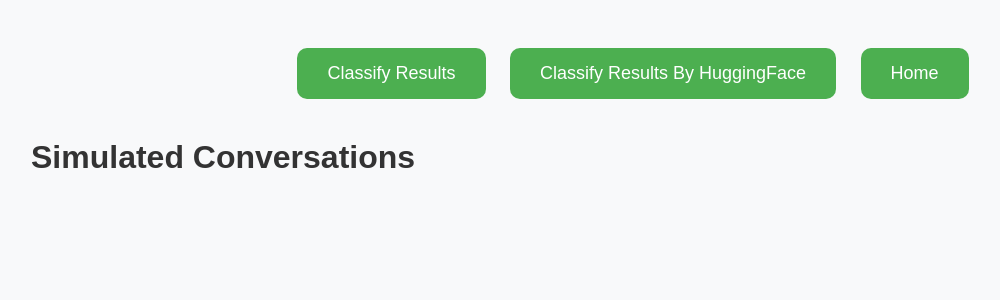
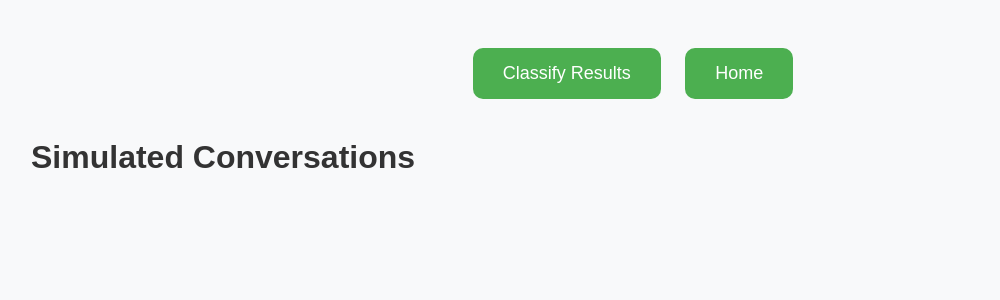
Before and after one commit to yagmurAksan/chatbot, a Django app: page /simulate/ in a window 1280 px wide. Shown: the top 300 px of the page, without its empty margins (7-1007 px from the left). Run offline with Django 4.2, Linux system fonts and the light colour scheme; data that the repository does not hold is empty.

Commit message:
classification with hugging face model is removed due to high data requirements

```diff
--- a/chatbot/chatbot_classifier.py
+++ b/chatbot/chatbot_classifier.py
@@ -1,11 +1,4 @@
-from transformers import pipeline
 import re
-
-classifier = pipeline(
-    "zero-shot-classification",
-    model="facebook/bart-large-mnli",
-    device=-1
-)
 
 MEATY_KEYWORDS = [
     "fish", "tuna", "salmon", "shrimp", "chicken", "beef",
@@ -43,10 +36,3 @@ def classify_food(text):
         return "vegan", results
     else:
         return "vegetarian", results
-
-def classify_hugging_face(text):
-    candidate_labels = ["vegan", "vegetarian", "non-vegetarian"]
-
-    result = classifier(text, candidate_labels)
-
-    return result['labels'][0], dict(zip(result['labels'], result['scores']))
--- a/chatbot/urls.py
+++ b/chatbot/urls.py
@@ -10,7 +10,6 @@ urlpatterns = [
     path('', views.home, name='home'),
     path('simulate/', views.simulate, name='simulate'),
     path('conversations/', views.show_conversations, name='show_conversations'),
-    path('classify/', views.classify, name='classify_hugging_face'),
     path('api/classify/', classify_api, name='classify_api'),
     path('classification-results/', views.classification_results, name='classification_results'),
     path('accounts/login/', auth_views.LoginView.as_view(template_name='registration/login.html'), name='login'),
--- a/chatbot/views.py
+++ b/chatbot/views.py
@@ -1,8 +1,6 @@
 from django.shortcuts import render
-from concurrent.futures import ThreadPoolExecutor, as_completed
 from .models import Conversation
 from .chatbot_simulator import simulate_conversations
-from .chatbot_classifier import classify_hugging_face
 
 def home(request):
     return render(request, 'home.html')
@@ -19,33 +17,6 @@ def simulate(request):
 
     return render(request, 'simulation_results.html', {'conversations': conversations, 'error_message': error_message})\
 
-def classify_and_filter(conversation):
-    food_description = f"{conversation.question}: {conversation.answer}"
-    label, scores = classify_hugging_face(food_description)
-
-    if label in ['vegan', 'vegetarian']:
-        return {
-            'question': conversation.question,
-            'answer': conversation.answer,
-            'classification_result': label,
-            'scores': scores
-        }
-    return None
-
-def classify(request):
-    conversations = Conversation.objects.all().order_by('-created_at')[:100]
-    filtered_conversations = []
-
-    with ThreadPoolExecutor(max_workers=50) as executor:
-        futures = [executor.submit(classify_and_filter, conversation) for conversation in conversations]
-
-        for future in as_completed(futures):
-            result = future.result()
-            if result:
-                filtered_conversations.append(result)
-
-    return render(request, 'classification_results.html', {'conversations': filtered_conversations})
-
 def show_conversations(request):
     error_message = None
 
--- a/requirements.txt
+++ b/requirements.txt
@@ -3,8 +3,4 @@ psycopg2-binary==2.9
 gunicorn==20.1
 openai>=1.0.0
 python-dotenv
-transformers
-torch
-numpy<2
 djangorestframework>=3.14.0
-hf_xet
--- a/templates/simulation_results.html
+++ b/templates/simulation_results.html
@@ -51,7 +51,6 @@
 <body>
     <div class="buttons">
         <button id="classify-button">Classify Results</button>
-        <button onclick="location.href='/classify'">Classify Results By HuggingFace</button>
         <button onclick="location.href='/'">Home</button>
     </div>
 
```
